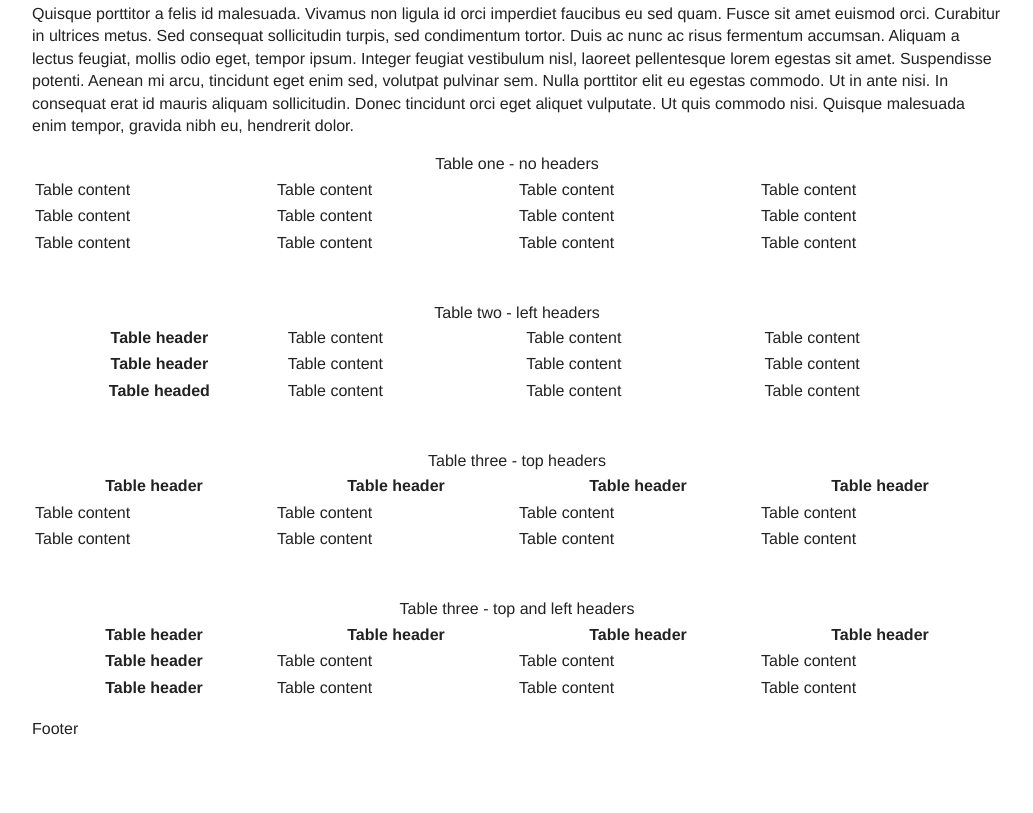
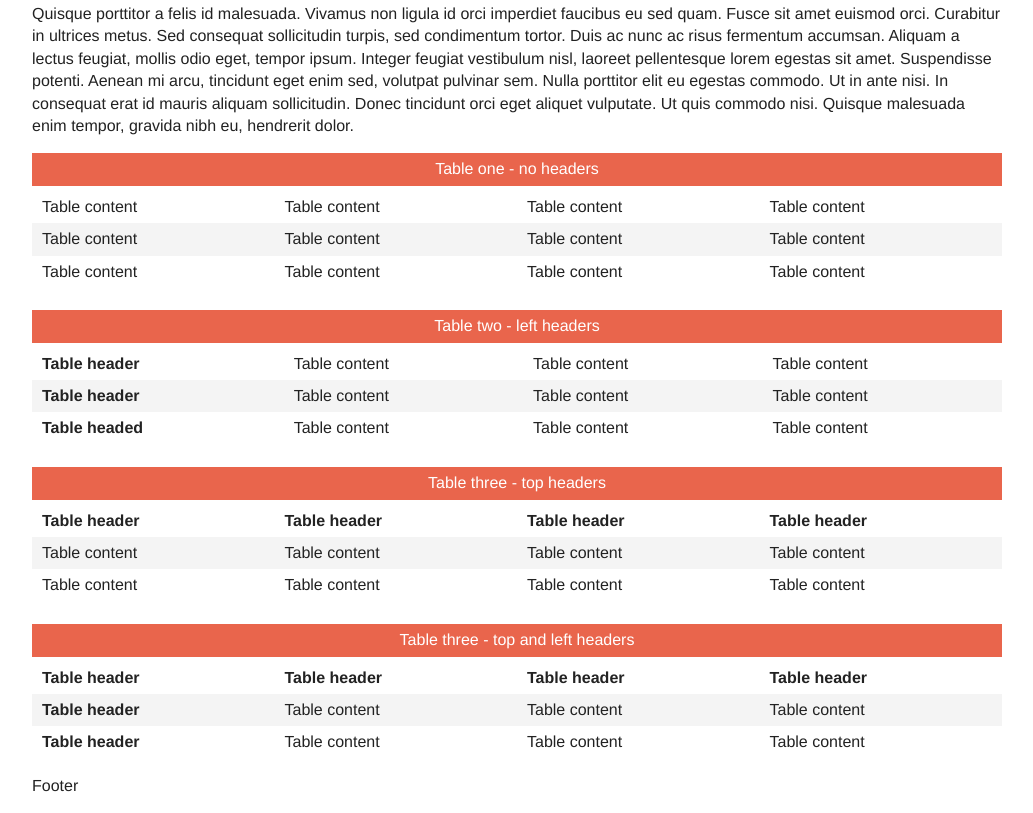
Before and after one commit to zengenti/atlas, a website: page public/examples/style-guide.html in a window 1280 px wide. Shown: the part 1942-2755 px from the top of the page, without its empty margins (123-1156 px from the left). Before the commit the page ends 2698 px from the top, so only its background shows below. Drawn offline with Linux system fonts and the light colour scheme; files that its build step writes are made by us from their sources.

Commit message:
Compile public files

```diff
--- a/public/css/styles.css
+++ b/public/css/styles.css
@@ -1282,6 +1282,37 @@ img {
   top: 0;
 }
 
+table {
+  position: relative;
+  display: inline-block;
+  width: 100%;
+}
+
+table caption {
+  position: relative;
+  display: inline-block;
+  width: 100%;
+  padding: 5px 0;
+  margin-bottom: 5px;
+  background: #e9654c;
+  color: #fff;
+}
+
+table tbody {
+  display: table;
+  width: 100%;
+  border-collapse: collapse;
+}
+
+table th, table td {
+  padding: 5px 10px;
+  text-align: left;
+}
+
+table tr:nth-child(even) {
+  background: #f4f4f4;
+}
+
 /**
  * Patterns
  * objects that have children
```
Also changed, not shown: public/examples/form-elements.html (+0 -5 lines), public/examples/grid.html (+0 -5 lines), public/examples/style-guide.html (+0 -5 lines), public/examples/utility.html (+0 -5 lines), public/examples/visibility.html (+0 -5 lines), public/index.html (+0 -5 lines), 1 other file.
